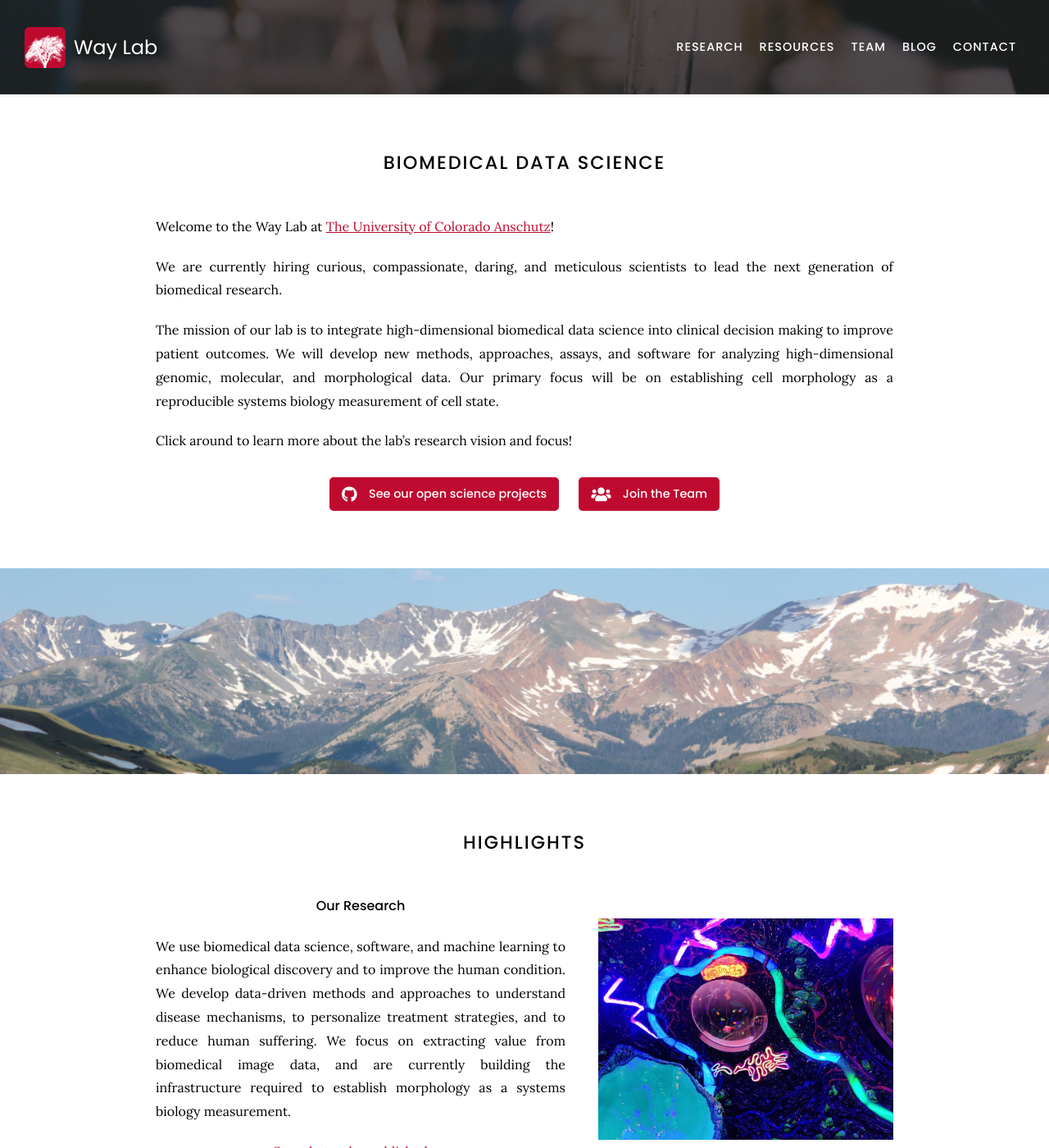
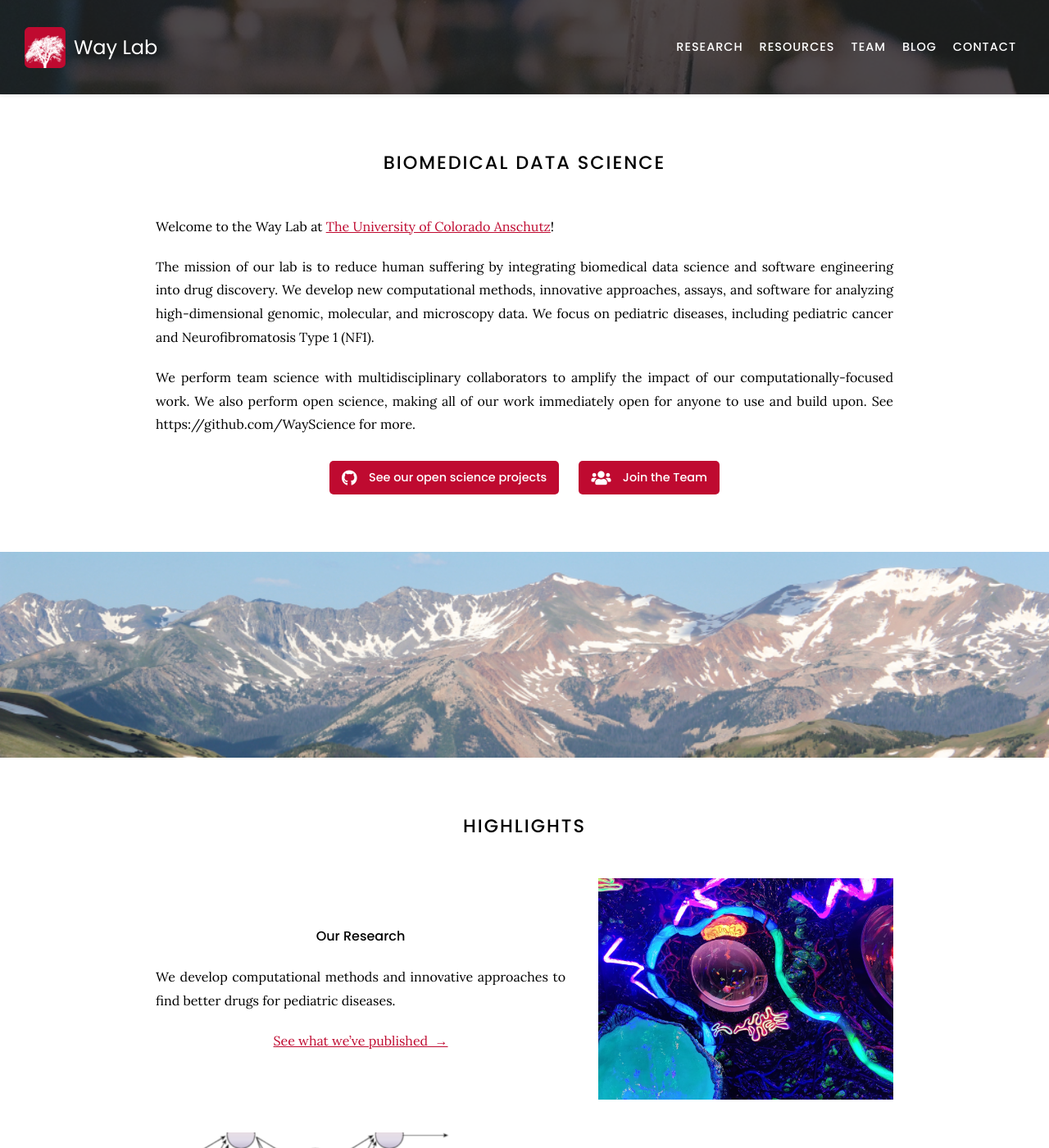
Before and after one commit to WayScience/waysciencelab.com, a Jekyll site: the page built from index.md, in a window 1280 px wide and 1400 px high. Shown: the whole window at 82% size. Built offline with Jekyll 4.4.1, drawn with Linux system fonts in a browser that asks for light colours; nearby versions of some CDN libraries; some of the changed text lies outside the part shown.

Commit message:
update mission

```diff
--- a/index.md
+++ b/index.md
@@ -6,13 +6,13 @@ title: Home
 
 Welcome to the Way Lab at [The University of Colorado Anschutz](https://www.cuanschutz.edu/)!
 
-We are currently hiring curious, compassionate, daring, and meticulous scientists to lead the next generation of biomedical research.
+The mission of our lab is to reduce human suffering by integrating biomedical data science and software engineering into drug discovery.
+We develop new computational methods, innovative approaches, assays, and software for analyzing high-dimensional genomic, molecular, and microscopy data.
+We focus on pediatric diseases, including pediatric cancer and Neurofibromatosis Type 1 (NF1).
 
-The mission of our lab is to integrate high-dimensional biomedical data science into clinical decision making to improve patient outcomes.
-We will develop new methods, approaches, assays, and software for analyzing high-dimensional genomic, molecular, and morphological data.
-Our primary focus will be on establishing cell morphology as a reproducible systems biology measurement of cell state.
-
-Click around to learn more about the lab's research vision and focus!
+We perform team science with multidisciplinary collaborators to amplify the impact of our computationally-focused work.
+We also perform open science, making all of our work immediately open for anyone to use and build upon.
+See https://github.com/WayScience for more.
 
 {%
   include link.html
@@ -40,9 +40,7 @@ Click around to learn more about the lab's research vision and focus!
 # Highlights
 
 {% capture text %}
-We use biomedical data science, software, and machine learning to enhance biological discovery and to improve the human condition.
-We develop data-driven methods and approaches to understand disease mechanisms, to personalize treatment strategies, and to reduce human suffering.
-We focus on extracting value from biomedical image data, and are currently building the infrastructure required to establish morphology as a systems biology measurement.
+We develop computational methods and innovative approaches to find better drugs for pediatric diseases.
 
 [See what we've published &nbsp;→](research)
 {:.center}
@@ -57,10 +55,7 @@ We focus on extracting value from biomedical image data, and are currently build
 %}
 
 {% capture text %}
-We also release data and software to enable reproducible computational biology analyses and workflows.
-Data are important resources that scientists can use to answer multiple questions.
-All of our software is open source, and we encourage active learning through meaningful code contributions.
-Please cite any data or software you use!
+We also release public data and open source software to enable reproducible computational biology analyses and workflows.
 
 [See our resources &nbsp;→](resources)
 {:.center}
@@ -75,8 +70,8 @@ Please cite any data or software you use!
 %}
 
 {% capture text %}
-We are recruiting!
-To see your face in this page, please reach out!
+Our group is a welcoming, diverse, and inclusive team.
+We are collaborative, curious, and passionate about our work.
 
 [Meet our team &nbsp;→](team)
 {:.center}
```
